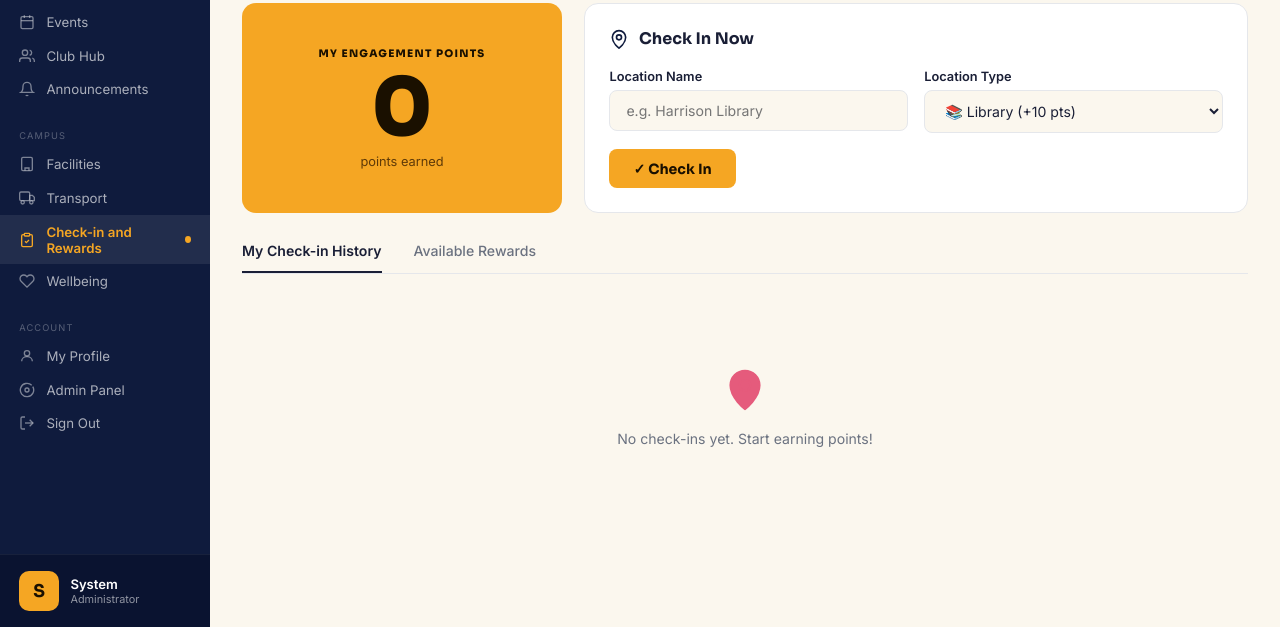
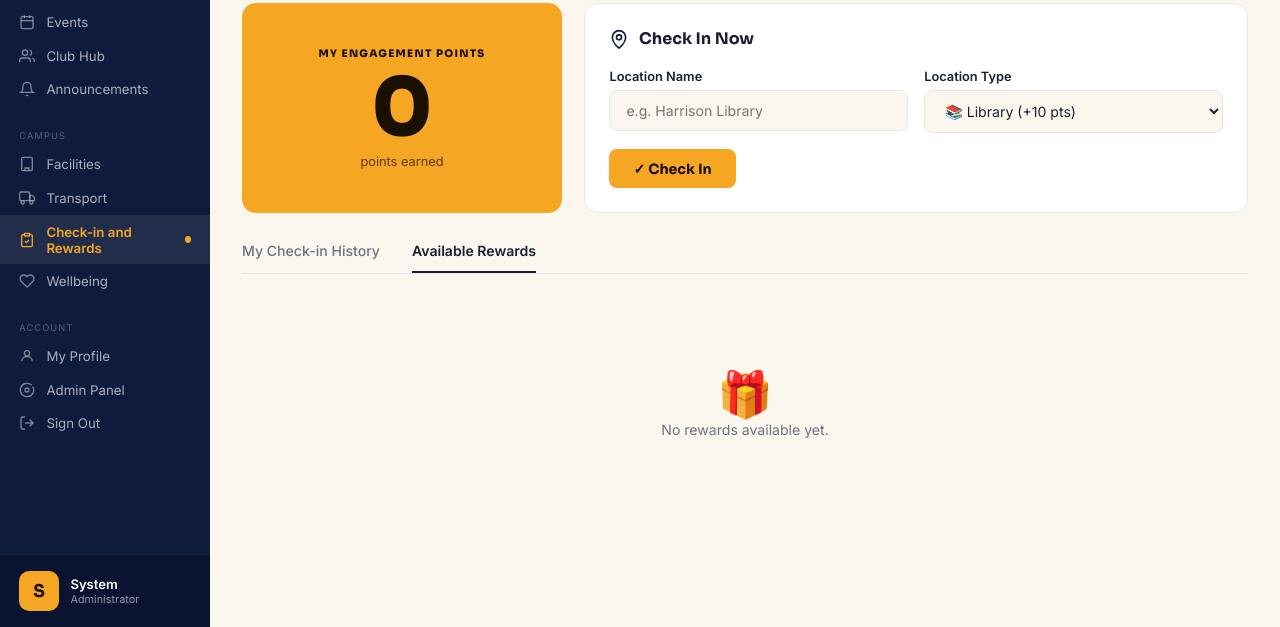
Before and after one commit to seniru-ekanayake/campus-hub-collaborative, a plain HTML site: page Frontend/checkin-rewards.html in a window 1280 px wide. Both pictures are taken after a click on the element "Available Rewards". Shown: the part 173-800 px from the top of the page. Drawn offline with Linux system fonts and the light colour scheme.

Commit message:
Update checkin-rewards page to switch between My Check-in History and Available Rewards

```diff
--- a/Frontend/checkin-rewards.html
+++ b/Frontend/checkin-rewards.html
@@ -637,10 +637,11 @@
       </div>
 
       <div class="tabs">
-        <div class="tab active">My Check-in History</div>
-        <div class="tab">Available Rewards</div>
+        <div class="tab active" onclick="switchTab('history')">My Check-in History</div>
+        <div class="tab" onclick="switchTab('rewards')">Available Rewards</div>
       </div>
 
+      <div id="tab-history">
         <div class="empty-state">
           <svg width="44" height="44" fill="#e55b7c" stroke="#e55b7c" stroke-width="1" viewBox="0 0 24 24">
             <path d="M20 10c0 7-8 13-8 13s-8-6-8-13a8 8 0 0116 0z" />
@@ -649,7 +650,31 @@
           <p>No check-ins yet. Start earning points!</p>
         </div>
       </div>
+
+      <div id="tab-rewards" style="display:none;">
+        <div class="empty-state">
+          <span style="font-size:2.8rem;">🎁</span>
+          <p>No rewards available yet.</p>
         </div>
+      </div>
+    </div>
+  </div>
+
+  <script>
+    function switchTab(tab) {
+      document.querySelectorAll('.tab').forEach(t => t.classList.remove('active'));
+      document.getElementById('tab-history').style.display = 'none';
+      document.getElementById('tab-rewards').style.display = 'none';
+
+      if (tab === 'history') {
+        document.querySelectorAll('.tab')[0].classList.add('active');
+        document.getElementById('tab-history').style.display = 'block';
+      } else {
+        document.querySelectorAll('.tab')[1].classList.add('active');
+        document.getElementById('tab-rewards').style.display = 'block';
+      }
+    }
+  </script>
 
 </body>
 
```
Lines whose indentation alone changed are shown as unchanged.
